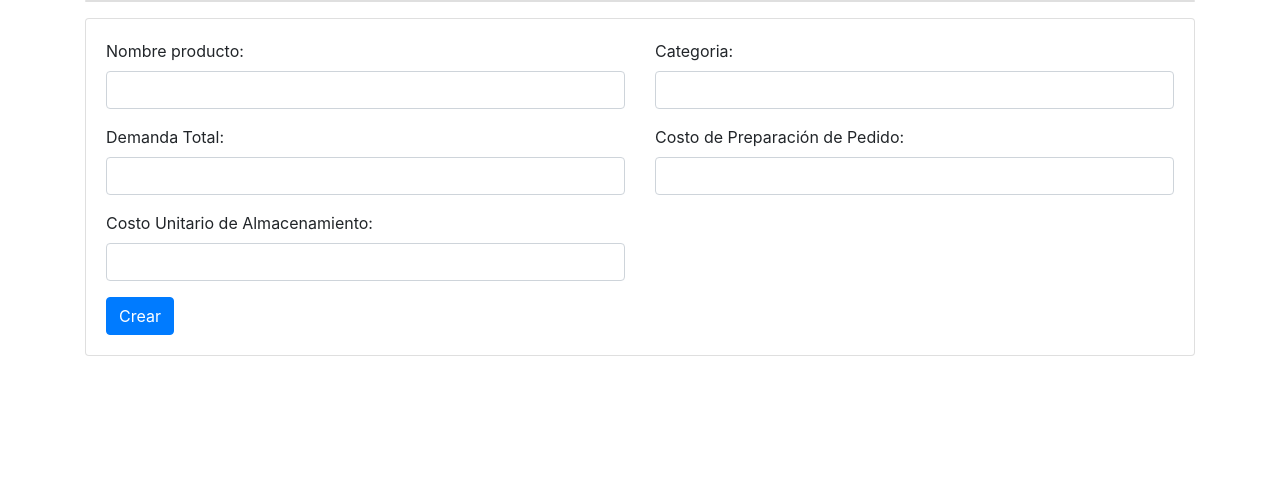
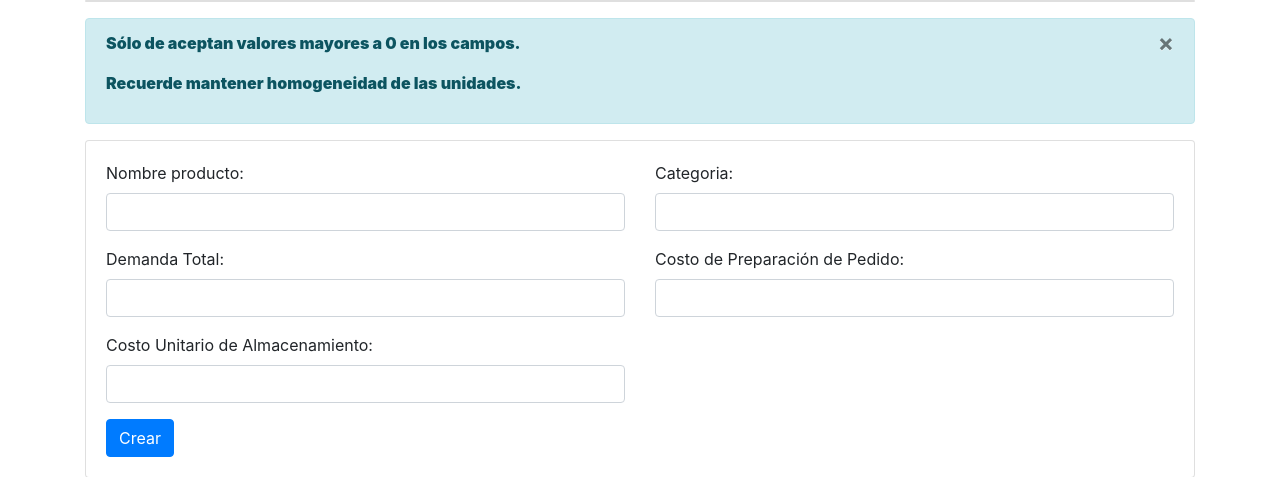
Before and after one commit to gabrielhruza/io, a Django app: page /msapp/modelo1/nuevo in a window 1280 px wide. Shown: the part 72-549 px from the top of the page. Run offline with Django 3.2, Linux system fonts and the light colour scheme; a user stored in the database is signed in; some libraries are stand-ins or nearby versions.

Commit message:
one of last commit

```diff
--- a/msapp/models.py
+++ b/msapp/models.py
@@ -26,15 +26,15 @@ class Modelo1(models.Model):
 	tiempo 	= models.FloatField(default=1)
 
 	#Tasa de demanda (unidades por unidad de tiempo)
-	d		= models.IntegerField(verbose_name='Demanda Total', validators=[MinValueValidator(0)])
+	d		= models.IntegerField(verbose_name='Demanda Total', validators=[MinValueValidator(1)])
 
 	#Costo de preparación correspondiente
 	#a la colocación de un pedido ($/pedido)
-	k 		= models.FloatField(verbose_name='Costo de Preparación de Pedido', validators=[MinValueValidator(0)])
+	k 		= models.FloatField(verbose_name='Costo de Preparación de Pedido', validators=[MinValueValidator(1)])
 
 	#Costo de almacenamiento
 	#($ por unidad en inventario por unidad de tiempo)
-	h 		= models.FloatField(verbose_name='Costo Unitario de Almacenamiento', validators=[MinValueValidator(0)])
+	h 		= models.FloatField(verbose_name='Costo Unitario de Almacenamiento', validators=[MinValueValidator(1)])
 
 
 
--- a/msapp/templates/msapp/modelo1/new.html
+++ b/msapp/templates/msapp/modelo1/new.html
@@ -12,6 +12,11 @@
 	{% endfor %}
 {% endif %}
 
+<div class="alert alert-info alert-dismissable alert-link" role="alert">
+	<button class="close" type="button" data-dismiss="alert" aria-hidden="true">×</button>
+	<p><b>Sólo de aceptan valores mayores a 0 en los campos.</b></p>
+	<p><b>Recuerde mantener homogeneidad de las unidades.</b></p>
+</div>
 
 <form method="post">
 {% csrf_token %}
```
Also changed, not shown: db.sqlite3.
